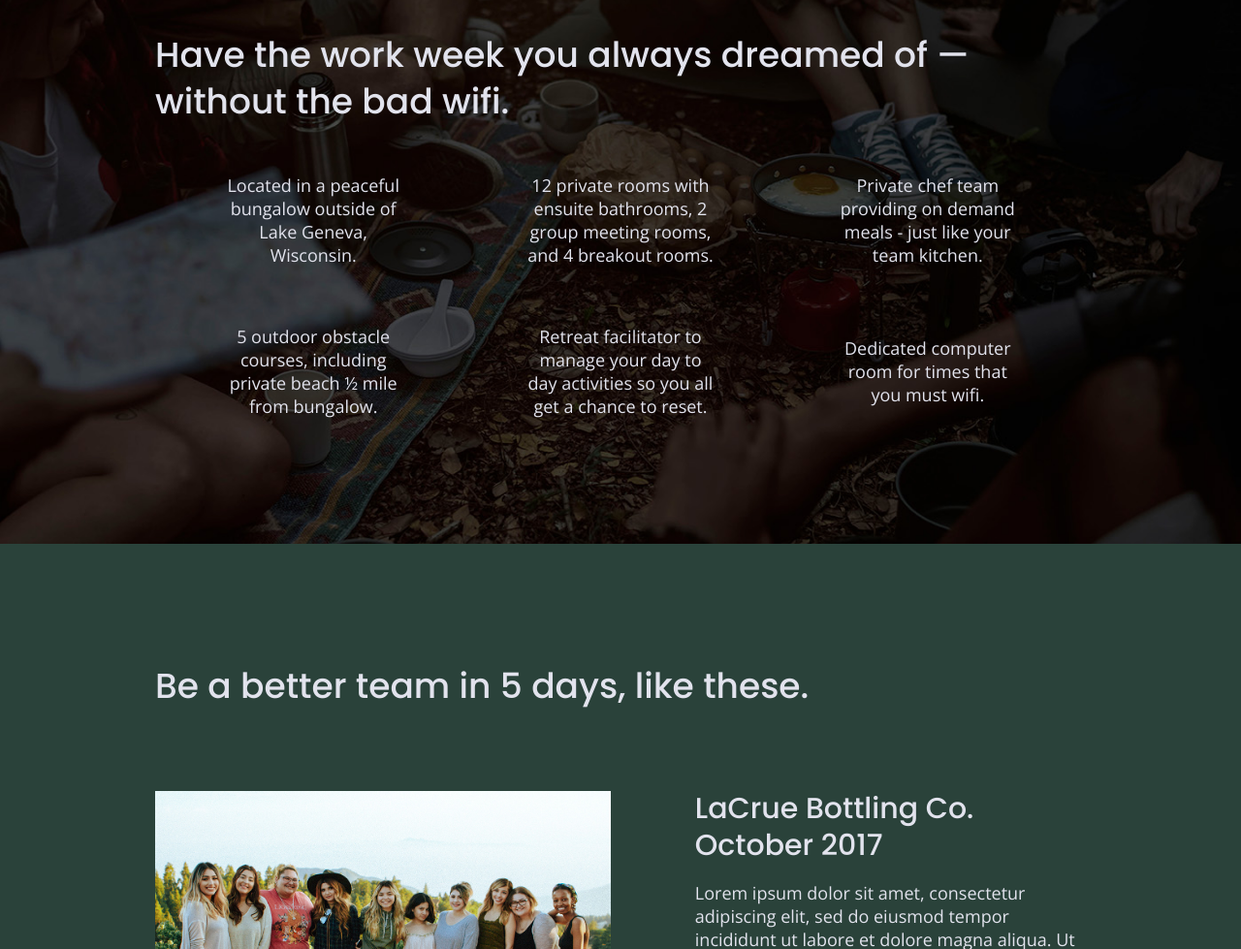
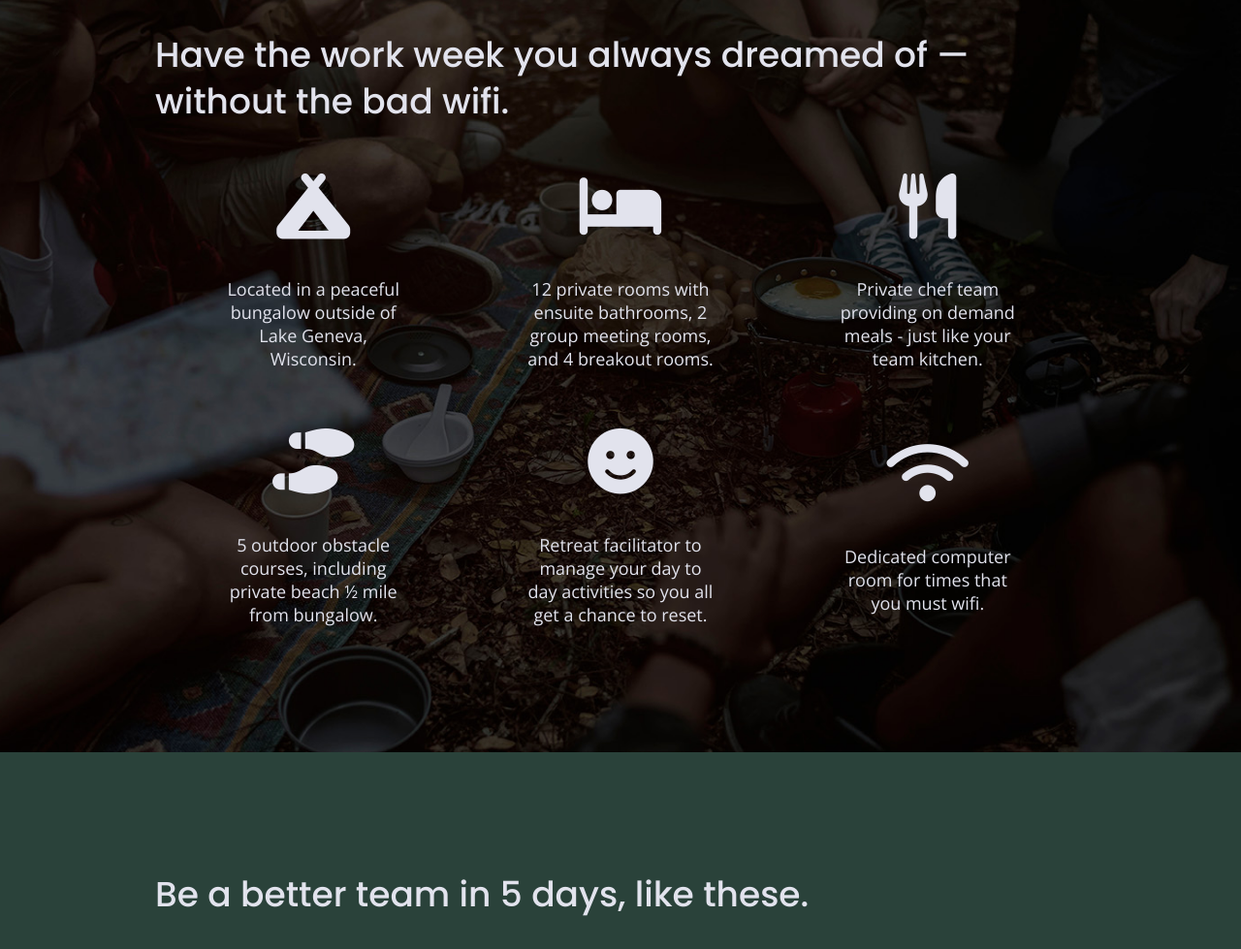
Before and after one commit to khency-h/206-unplugged-retreat, a website built with Parcel: page index.html in a window 1280 px wide. Shown: the part 1099-2078 px from the top of the page at 97% size. Built offline with nearby package versions, Linux system fonts and the light colour scheme.

Commit message:
Added icons to homepage

```diff
--- a/css/main.css
+++ b/css/main.css
@@ -330,6 +330,11 @@ input[type=button] {
 .features p {
   margin: 0;
   text-align: center;
+}
+
+.features i {
+  font-size: 3.75em;
+  margin-bottom: 40px;
 }
 
 /* REVIEWS */
--- a/index.html
+++ b/index.html
@@ -18,6 +18,9 @@
 
   <link rel="stylesheet" href="css/normalize.css">
   <link rel="stylesheet" href="css/main.css">
+
+  <!-- FontAwesome -->
+  <script src="https://kit.fontawesome.com/5e2c784b9e.js" crossorigin="anonymous"></script>
 
   <!-- Google Fonts -->
   <!-- <link href="https://fonts.googleapis.com/css?family=Open+Sans:400,700|Poppins:500,700" rel="stylesheet"> -->
@@ -77,32 +80,44 @@
         <h2>Have the work week you always dreamed of &#8212; without the bad wifi.</h2>
         <div class="features-items">
           <article>
-            <p class="fontawesome-icon"></p>
+            <p class="fontawesome-icon">
+              <i class="fas fa-campground"></i>
+            </p>
             <p class="features-item-description">Located in a peaceful bungalow outside of Lake Geneva, Wisconsin.</p>
           </article>
 
           <article>
-            <p class="fontawesome-icon"></p>
+            <p class="fontawesome-icon">
+              <i class="fas fa-bed"></i>
+            </p>
             <p class="features-item-description">12 private rooms with ensuite bathrooms, 2 group meeting rooms, and 4 breakout rooms.</p>
           </article>
 
           <article>
-            <p class="fontawesome-icon"></p>
+            <p class="fontawesome-icon">
+              <i class="fas fa-utensils"></i>
+            </p>
             <p class="features-item-description">Private chef team providing on demand meals - just like your team kitchen.</p>
           </article>
 
           <article>
-            <p class="fontawesome-icon"></p>
+            <p class="fontawesome-icon">
+              <i class="fas fa-shoe-prints"></i>
+            </p>
             <p class="features-item-description">5 outdoor obstacle courses, including private beach &#189; mile from bungalow.</p>
           </article>
 
           <article>
-            <p class="fontawesome-icon"></p>
+            <p class="fontawesome-icon">
+              <i class="fas fa-smile"></i>
+            </p>
             <p class="features-item-description">Retreat facilitator to manage your day to day activities so you all get a chance to reset.</p>
           </article>
 
           <article>
-            <p class="fontawesome-icon"></p>
+            <p class="fontawesome-icon">
+              <i class="fas fa-wifi"></i>
+            </p>
             <p class="features-item-description">Dedicated computer room for times that you must wifi.</p>
           </article>
         </div>
```
Also changed, not shown: about/index.html (+3 -0 lines), faq/index.html (+3 -0 lines).
